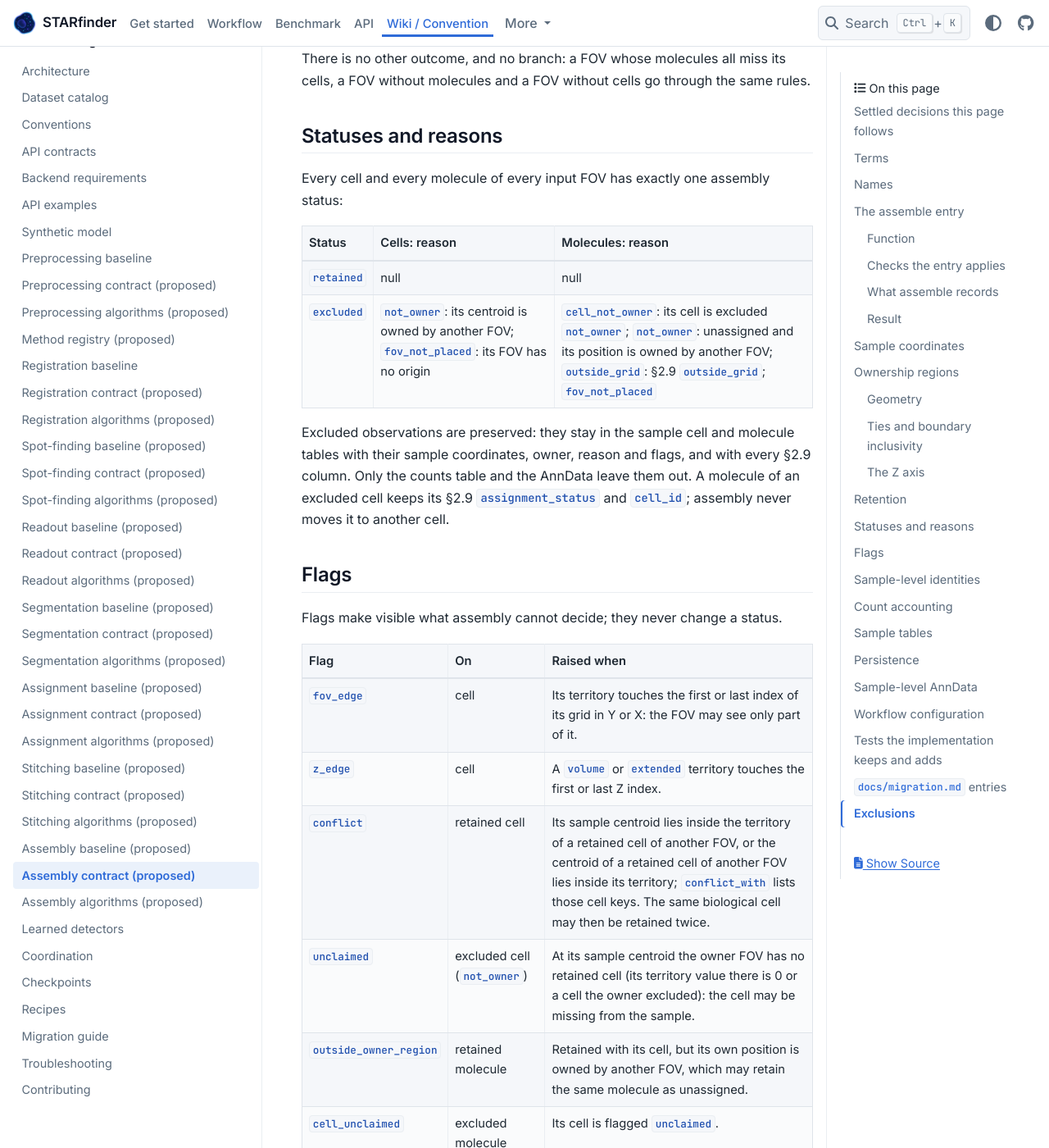
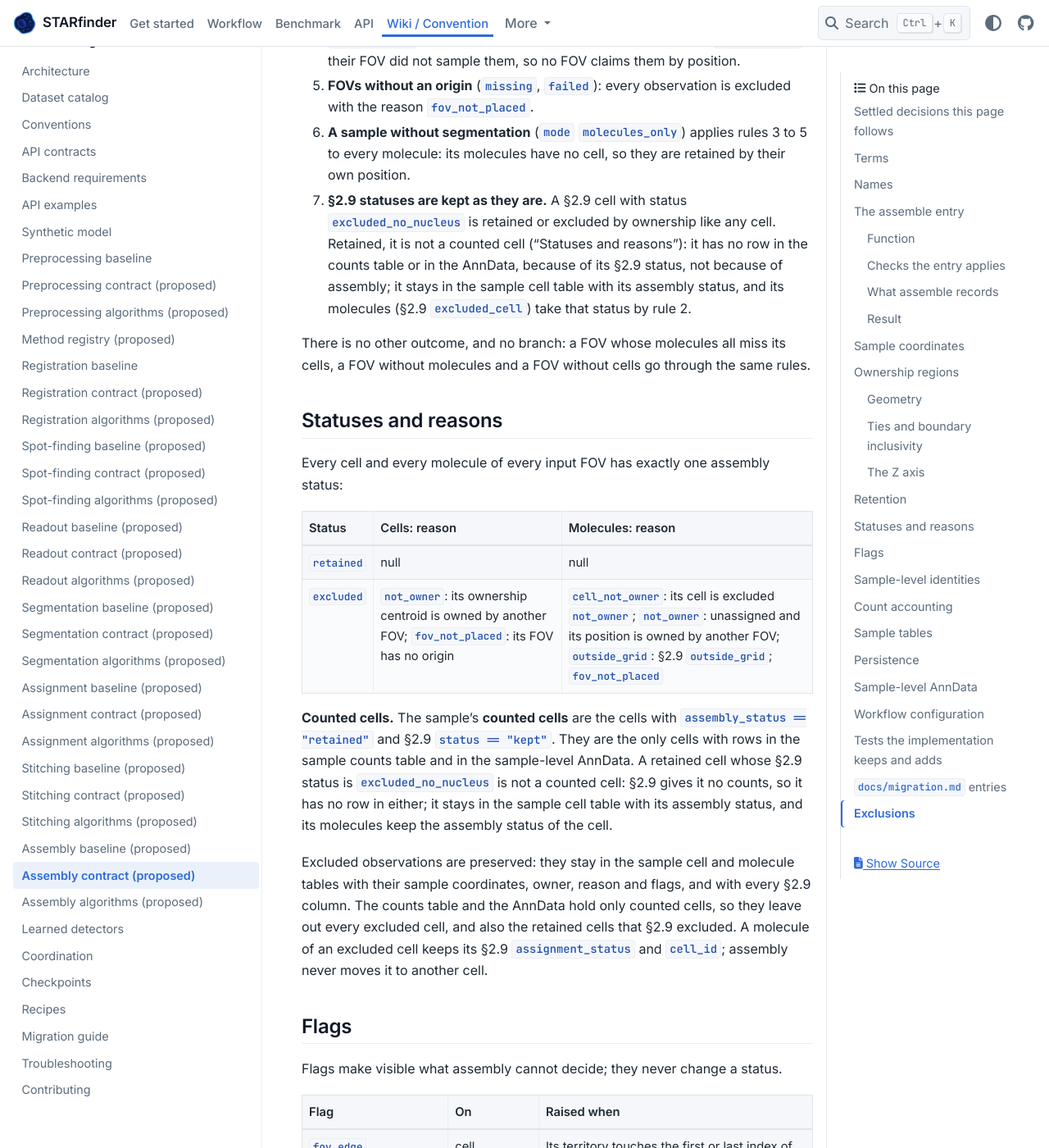
Before and after one commit to wanglab-broad/starfinder, a Sphinx documentation site: the page built from docs/assembly-contract.md, in a window 1280 px wide and 1400 px high, scrolled down 13528 px. Shown: the whole window at 82% size. Built offline with Sphinx 7.4.7 and the PyData theme 0.15.4, drawn with Linux system fonts in a browser that asks for light colours; some of the changed text lies outside the part shown.

Commit message:
fix(w-326): address review findings (reconcile the §2.10 assembly…)
The repair fixes the two inconsistencies the review found. 1. **Which
cells get an AnnData row.** The contract's 'Statuses and reasons'
section now defines one population, the **counted cells**: cells with
assembly_status 'retained' and §2.9 status 'kept'. Every place that
speaks of the rows of the counts table or the AnnData now uses that
name, on both pages. A new paragraph, 'Which cells have a row', says: -
a retained excluded_no_nucleus cell has no counts row and no AnnData
row; - it stays in the sample cell table with its assembly status, and
its molecules keep the cell's status; - the …

Linear-Issue: W-326

````diff
--- a/docs/assembly-contract.md
+++ b/docs/assembly-contract.md
@@ -132,7 +132,8 @@
 
 `assemble` checks its arguments, maps every observation into sample coordinates, computes
 the ownership map from the placement, assigns one assembly status per cell and molecule,
-computes the flags, copies the §2.9 counts of the retained cells, and returns an
+computes the flags, copies the §2.9 counts of the counted cells ("Statuses and reasons"),
+and returns an
 `AssemblyResult`. It never reads or writes files except to load a saved assignment named
 by path, never runs stitch, assign or any per-FOV stage, matches no cell across FOVs and
 moves no molecule to another cell. Like `stitch`, it is a sample-level computation, not a
@@ -243,7 +244,7 @@
     fovs: pd.DataFrame        # one row per FOV of the placement ("Sample tables")
     cells: pd.DataFrame       # one row per cell of every input FOV
     molecules: pd.DataFrame   # one row per molecule of every input FOV
-    counts: pd.DataFrame      # the §2.9 long counts of the retained kept cells
+    counts: pd.DataFrame      # the §2.9 long counts of the counted cells
     genes: tuple[str, ...]
     record: Mapping[str, Any]
 ```
@@ -265,6 +266,15 @@
   original territory and `expanded_centroid_*` for the expanded one; never truncated. For
   a cell of a `plane` label image, `centroid_z` is 0.0 by the §2.9 table but is not a
   measured position, so its `sample_centroid_z` is NaN.
+* **The ownership centroid** is the centroid that ownership tests ("Retention", rule 1):
+  the expanded territory's when `centroid="territory"` and assign expanded the FOV's
+  cells, the original territory's otherwise (`centroid="original"`, or no expansion). The
+  cell table records which in `ownership_centroid` (`expanded` or `original`) and copies
+  that centroid's sample coordinates into `sample_ownership_centroid_z/y/x`. Each name
+  therefore means one thing: `sample_centroid_*` is always the original territory's
+  centroid, `sample_expanded_centroid_*` always the expanded territory's (NaN without
+  expansion), and `sample_ownership_centroid_*` always equals the pair that
+  `ownership_centroid` names.
 * **Fractional placement is preserved**: the origin is used as the placement record holds
   it (float64 µm, never cast); so are the fractional centroids and molecule positions.
 * **Unknown calibration stays unknown**: a grid without known spacing cannot be placed
@@ -332,11 +342,11 @@
 
 As agreed on 2026-09-27, with the reasons of "Statuses and reasons":
 
-1. **Cells.** A cell of a placed FOV is retained when the owner of its sample centroid
-   (the territory assign sampled, expanded when assign expanded, under
-   `centroid="territory"`; the original territory under `"original"`) is its own FOV;
-   otherwise it is excluded with the reason `not_owner`. A cell centroid always lies in its
-   own footprint, so it always has an owner.
+1. **Cells.** A cell of a placed FOV is retained when the owner of its ownership centroid
+   (`sample_ownership_centroid_*`, "Sample coordinates": the expanded territory's under
+   `centroid="territory"` when assign expanded, the original territory's otherwise) is its
+   own FOV; otherwise it is excluded with the reason `not_owner`. Either centroid lies in
+   its own FOV's footprint, so it always has an owner.
 2. **Molecules of cells.** An `assigned` or `excluded_cell` molecule (§2.9) takes the
    assembly status of its cell: retained with a retained cell, wherever its own position
    lies, even in another FOV's ownership region; excluded with the reason
@@ -350,8 +360,10 @@
 6. **A sample without segmentation** (`mode` `molecules_only`) applies rules 3 to 5 to
    every molecule: its molecules have no cell, so they are retained by their own position.
 7. **§2.9 statuses are kept as they are.** A §2.9 cell with status `excluded_no_nucleus` is
-   retained or excluded by ownership like any cell; it stays out of the counts and of the
-   AnnData because of its §2.9 status, not because of assembly.
+   retained or excluded by ownership like any cell. Retained, it is not a counted cell
+   ("Statuses and reasons"): it has no row in the counts table or in the AnnData, because
+   of its §2.9 status, not because of assembly; it stays in the sample cell table with its
+   assembly status, and its molecules (§2.9 `excluded_cell`) take that status by rule 2.
 
 There is no other outcome, and no branch: a FOV whose molecules all miss its cells, a FOV
 without molecules and a FOV without cells go through the same rules.
@@ -363,12 +375,20 @@
 | Status | Cells: reason | Molecules: reason |
 | --- | --- | --- |
 | `retained` | null | null |
-| `excluded` | `not_owner`: its centroid is owned by another FOV; `fov_not_placed`: its FOV has no origin | `cell_not_owner`: its cell is excluded `not_owner`; `not_owner`: unassigned and its position is owned by another FOV; `outside_grid`: §2.9 `outside_grid`; `fov_not_placed` |
+| `excluded` | `not_owner`: its ownership centroid is owned by another FOV; `fov_not_placed`: its FOV has no origin | `cell_not_owner`: its cell is excluded `not_owner`; `not_owner`: unassigned and its position is owned by another FOV; `outside_grid`: §2.9 `outside_grid`; `fov_not_placed` |
+
+**Counted cells.** The sample's **counted cells** are the cells with
+`assembly_status == "retained"` and §2.9 `status == "kept"`. They are the only cells with
+rows in the sample counts table and in the sample-level AnnData. A retained cell whose
+§2.9 status is `excluded_no_nucleus` is not a counted cell: §2.9 gives it no counts, so it
+has no row in either; it stays in the sample cell table with its assembly status, and its
+molecules keep the assembly status of the cell.
 
 Excluded observations are preserved: they stay in the sample cell and molecule tables
-with their sample coordinates, owner, reason and flags, and with every §2.9 column. Only
-the counts table and the AnnData leave them out. A molecule of an excluded cell keeps its
-§2.9 `assignment_status` and `cell_id`; assembly never moves it to another cell.
+with their sample coordinates, owner, reason and flags, and with every §2.9 column. The
+counts table and the AnnData hold only counted cells, so they leave out every excluded
+cell, and also the retained cells that §2.9 excluded. A molecule of an excluded cell keeps
+its §2.9 `assignment_status` and `cell_id`; assembly never moves it to another cell.
 
 ## Flags
 
@@ -378,8 +398,8 @@
 | --- | --- | --- |
 | `fov_edge` | cell | Its territory touches the first or last index of its grid in Y or X: the FOV may see only part of it. |
 | `z_edge` | cell | A `volume` or `extended` territory touches the first or last Z index. |
-| `conflict` | retained cell | Its sample centroid lies inside the territory of a retained cell of another FOV, or the centroid of a retained cell of another FOV lies inside its territory; `conflict_with` lists those cell keys. The same biological cell may then be retained twice. |
-| `unclaimed` | excluded cell (`not_owner`) | At its sample centroid the owner FOV has no retained cell (its territory value there is 0 or a cell the owner excluded): the cell may be missing from the sample. |
+| `conflict` | retained cell | Its ownership centroid (`sample_ownership_centroid_*`) lies inside the territory of a retained cell of another FOV, or the ownership centroid of a retained cell of another FOV lies inside its territory; `conflict_with` lists those cell keys. The same biological cell may then be retained twice. |
+| `unclaimed` | excluded cell (`not_owner`) | At its ownership centroid the owner FOV has no retained cell (its territory value there is 0 or a cell the owner excluded): the cell may be missing from the sample. |
 | `outside_owner_region` | retained molecule | Retained with its cell, but its own position is owned by another FOV, which may retain the same molecule as unassigned. |
 | `cell_unclaimed` | excluded molecule | Its cell is flagged `unclaimed`. |
 
@@ -430,16 +450,19 @@
    cell's assembly status (and reason `cell_not_owner` when the cell's is `not_owner`, or
    `fov_not_placed`); every `unassigned` molecule of a placed FOV is retained exactly when
    its position's owner is its FOV; every `outside_grid` molecule is excluded.
-4. **Retained counts equal the per-FOV counts.** For every retained cell whose §2.9 status
-   is `kept`, its rows in the sample `counts` equal its rows in its FOV's §2.9 `counts`,
-   compartment by compartment; no other cell has rows. Hence
+4. **Counted cells' counts equal the per-FOV counts.** For every counted cell
+   ("Statuses and reasons"), its rows in the sample `counts` equal its rows in its FOV's
+   §2.9 `counts`, compartment by compartment; no other cell has rows, so a retained cell
+   that §2.9 excluded has none. Hence
    `Σ counts(whole) = #{retained molecules with assignment_status assigned}
-   = Σ n_molecules over retained kept cells`.
-5. **§2.9 identities carry over.** Each retained cell keeps its §2.9 counts, so
-   `whole = nucleus + cytoplasm` holds for every retained cell whose `compartments` is
-   `available`, cells whose compartments are `withheld`, `no_nucleus` or `unavailable`
-   have no compartment rows, and the per-molecule compartment identity of
-   {doc}`assignment-contract` ("Count accounting", 3) holds over the retained molecules.
+   = Σ n_molecules over counted cells`, and the AnnData has one row per counted cell
+   ("Sample-level AnnData").
+5. **§2.9 identities carry over.** Each counted cell keeps its §2.9 counts, so
+   `whole = nucleus + cytoplasm` holds for every counted cell whose `compartments` is
+   `available`, counted cells whose compartments are `withheld`, `no_nucleus` or
+   `unavailable` have no compartment rows, and the per-molecule compartment identity of
+   {doc}`assignment-contract` ("Count accounting", 3) holds over the retained `assigned`
+   molecules.
 6. **No identity about biological cells.** The number of distinct biological cells or
    molecules is not known and is not claimed ("Flags").
 
@@ -466,7 +489,9 @@
 | every column of the §2.9 cell table | as there | `status`, `exclusion_reason`, sizes, `centroid_*`, `expanded_centroid_*`, `n_molecules`, `n_nuclei`, `correspondence`, `correspondence_flags`, `compartments`: copied unchanged. |
 | `sample_centroid_z/y/x` | float64, µm | The original territory's centroid in sample coordinates; `sample_centroid_z` NaN for a plane. |
 | `sample_expanded_centroid_z/y/x` | float64, µm | The same for the expanded territory; NaN unless assign expanded. |
-| `owner_fov_id` | string | The owner of the centroid used for ownership; null for `fov_not_placed`. |
+| `ownership_centroid` | string | Which centroid ownership tests: `expanded` or `original` ("Sample coordinates"). |
+| `sample_ownership_centroid_z/y/x` | float64, µm | A copy of `sample_expanded_centroid_*` when `ownership_centroid` is `expanded`, of `sample_centroid_*` when it is `original`. |
+| `owner_fov_id` | string | The owner of `sample_ownership_centroid_*`; null for `fov_not_placed`. |
 | `assembly_status`, `assembly_reason` | string | "Statuses and reasons". |
 | `assembly_flags` | string | `;`-joined `CELL_ASSEMBLY_FLAGS`; empty when none; `conflict` and `unclaimed` null with `conflicts=False`. |
 | `conflict_with` | string | `;`-joined `obs_name`s of the conflicting retained cells; empty when none. |
@@ -478,7 +503,7 @@
 `assembly_reason`; `assembly_flags`.
 
 **`counts`**, the long table of {doc}`assignment-contract` with `fov_id` and
-`cell_namespace` added: one row per nonzero (retained kept cell, gene, compartment), with
+`cell_namespace` added: one row per nonzero (counted cell, gene, compartment), with
 `count` int64; `matrix()` on the result gives the dense form in `genes` order.
 
 ## Persistence
@@ -487,7 +512,7 @@
 | --- | --- | --- | --- |
 | **S1. A folder per sample beside the placement (recommended)** | `<OUTPUT>/assembly/<sample>/`: `assembly.json` (the record, with the SHA-256 of every file), `fovs.<fmt>`, `cells.<fmt>`, `molecules.<fmt>`, `counts.<fmt>` and `sample.h5ad`. `<fmt>` is CSV by default or Parquet, through the checkpoint table writer ({doc}`checkpoints`, "Table formats"), as for the §2.9 tables. | None: the golden test pins values, not files. | New folder beside `stitching/<sample>/` (W-325 S1). `output/tile_config_{sample}.csv`, `expr/{fovID}/*` and the legacy sample files are untouched while the legacy rules run. |
 | S2. The legacy sample file names as the store | `expr/{sample}_raw.h5ad` (the AnnData) and `expr/{sample}_reads_assignment.csv` (the molecule table), with new content; the record in `uns`. | None. | The same names hold different populations and columns depending on the configuration; readers of earlier runs cannot tell which they read. The cell table of excluded cells has no file. |
-| S3. One AnnData as the only store | `sample.h5ad` with every cell (retained and excluded) as `obs`, the molecule table in `uns`. | None. | Breaks "one row per retained cell" of the AnnData, needs anndata to read any table, and stores a large molecule table inside an H5AD. |
+| S3. One AnnData as the only store | `sample.h5ad` with every cell (retained and excluded) as `obs`, the molecule table in `uns`. | None. | Breaks "one row per counted cell" of the AnnData, needs anndata to read any table, and stores a large molecule table inside an H5AD. |
 
 **Recommendation: S1.** It follows the run-record pattern of the placement and of the
 §2.9 assignment folders, keeps every population in a plain table, and needs anndata only
@@ -507,19 +532,39 @@
 
 | Part | Content |
 | --- | --- |
-| `obs` | One row per cell with `assembly_status == "retained"` and §2.9 `status == "kept"`, in the cell table's order. `obs_names` are the cells' `obs_name`. Columns: `sample`, `fov_id`, `cell_namespace`, `cell_id`, the §2.9 cell columns that `raw.h5ad` carries (`size_voxels`, `expanded_size_voxels`, `size_physical`, `centroid_*`, `n_molecules`, `n_nuclei`, `correspondence`, `correspondence_flags`, `compartments`), `sample_centroid_z/y/x`, `sample_expanded_centroid_z/y/x`, `assembly_flags`, `conflict_with`, and with `annotation` the columns of that sample's annotation row (the workflow passes `documents/sample-annotation.csv` without `fov_start`, `fov_end`). |
+| `obs` | One row per counted cell ("Statuses and reasons": `assembly_status == "retained"` and §2.9 `status == "kept"`), in the cell table's order. `obs_names` are the cells' `obs_name`. Columns: `sample`, `fov_id`, `cell_namespace`, `cell_id`, the §2.9 cell columns that `raw.h5ad` carries (`size_voxels`, `expanded_size_voxels`, `size_physical`, `centroid_*`, `n_molecules`, `n_nuclei`, `correspondence`, `correspondence_flags`, `compartments`), `sample_centroid_z/y/x`, `sample_expanded_centroid_z/y/x`, `ownership_centroid`, `sample_ownership_centroid_z/y/x`, `assembly_flags`, `conflict_with`, and with `annotation` the columns of that sample's annotation row (the workflow passes `documents/sample-annotation.csv` without `fov_start`, `fov_end`). |
 | `var` | The sample's `genes`, in order (`var_names`). |
 | `X` | float64 whole-cell counts: row `i` equals the `whole` rows of cell `i` in the sample `counts`, which equal its §2.9 counts (identity 4). |
 | `layers` | When the inputs gave nuclei: `nucleus` and `cytoplasm`, float64, 0.0 for a measured zero and NaN for every gene of a cell whose `compartments` is not `available`, as in `raw.h5ad`; a FOV assigned without nuclei contributes NaN rows. Without nuclei in any FOV: no layer. |
-| `obsm["spatial"]` | `(n, 2)` float64, `[sample_centroid_x, sample_centroid_y]` in µm, of the centroid used for ownership: the X, Y order of the scanpy and squidpy convention. The full ZYX values are the `obs` columns. |
-| `uns` | `assembly`: the record as JSON text (the per-FOV assignment record hashes included); `spatial_unit`: `"µm"`; `frame_id`. |
+| `obsm["spatial"]` | `(n, 2)` float64 in µm, the X and Y of the ownership centroid: `[sample_ownership_centroid_x, sample_ownership_centroid_y]` of the cell table. On a row whose `ownership_centroid` is `expanded` (`centroid="territory"` and assign expanded) these equal `sample_expanded_centroid_x, sample_expanded_centroid_y`; on a row where it is `original` (`centroid="original"`, or no expansion) they equal `sample_centroid_x, sample_centroid_y`. X, Y is the order of the scanpy and squidpy convention; the ZYX values are the `obs` columns. |
+| `uns` | `assembly`: the record as JSON text (the per-FOV assignment record hashes included); `spatial_unit`: `"µm"`; `frame_id`; `spatial_centroid`: which centroid `obsm["spatial"]` holds, as JSON text: the columns it copies (`sample_ownership_centroid_x`, `sample_ownership_centroid_y`), the `centroid` setting, and the number of rows whose `ownership_centroid` is `expanded` and `original`. |
 
-**A test can check it against the sample tables**: `adata.n_obs` equals the number of cell
-rows with `assembly_status == "retained"` and `status == "kept"`; `obs_names` and
-`obs[["fov_id", "cell_namespace", "cell_id"]]` equal those rows, in order;
-`adata.X[i, g]` equals the `whole` count of that cell and gene in `counts` (0 where there
-is no row), and the layers likewise; `obs` sample coordinates and `obsm["spatial"]` equal
-the cell table's `sample_*` columns exactly; `var_names` equal `genes`.
+**Which cells have a row.** The rows are the counted cells and no others. A retained cell
+whose §2.9 status is `excluded_no_nucleus` has no row in the counts table and none in the
+AnnData; it stays in the sample cell table with its assembly status, and its molecules keep
+the assembly status of the cell. The identity a test checks: `adata.n_obs` equals the
+number of rows of the sample cell table with `assembly_status == "retained"` and
+`status == "kept"`.
+
+**A test can check it against the sample tables**, on the counted cells (the cell-table
+rows with `assembly_status == "retained"` and `status == "kept"`), in table order:
+
+* `adata.n_obs` equals their number, and `obs_names` and
+  `obs[["fov_id", "cell_namespace", "cell_id"]]` equal those rows; no other row of the
+  cell table, in particular no retained row whose `status` is `excluded_no_nucleus`, has an
+  `obs_name` in the AnnData;
+* `adata.X[i, g]` equals the `whole` count of that cell and gene in `counts` (0 where there
+  is no row), and the `nucleus` and `cytoplasm` layers likewise;
+* each `obs` sample-coordinate column, `sample_centroid_z/y/x`,
+  `sample_expanded_centroid_z/y/x` and `sample_ownership_centroid_z/y/x`, and
+  `obs["ownership_centroid"]` equal the cell-table column of the same name on those rows
+  exactly (NaN where the cell table holds NaN);
+* `obsm["spatial"][:, 0]` equals `sample_ownership_centroid_x` and `obsm["spatial"][:, 1]`
+  equals `sample_ownership_centroid_y`; on rows whose `ownership_centroid` is `expanded`
+  they equal `sample_expanded_centroid_x` and `sample_expanded_centroid_y`, and on rows
+  where it is `original`, `sample_centroid_x` and `sample_centroid_y`;
+* `uns["spatial_centroid"]` names those two columns and the `centroid` setting;
+* `var_names` equal `genes`.
 
 **No segmentation** (`mode` `molecules_only`): the AnnData has no row (`X` of shape
 `(0, n_genes)`), `var["n_molecules_retained"]` holds the retained molecules per gene, and
@@ -532,12 +577,13 @@
 
 **Where it differs from `create_sample_h5ad.py`**:
 
-* built from the sample tables, so the retained cells follow the new ownership rule, and
-  FOVs without cells are part of the record rather than skipped;
+* built from the sample tables, so its rows are the counted cells of the new ownership
+  rule, and FOVs without cells are part of the record rather than skipped;
 * needs no `scanpy` and runs under pandas 3 (strings written as anndata expects);
-* exists for every assembled sample, with no row when no cell is retained (today `concat`
+* exists for every assembled sample, with no row when no cell is counted (today `concat`
   of an empty list raises);
-* sample coordinates in µm (`sample_centroid_*`, `obsm["spatial"]`) instead of integer
+* sample coordinates in µm (`sample_centroid_*`, `sample_expanded_centroid_*`,
+  `sample_ownership_centroid_*`, `obsm["spatial"]`) instead of integer
   pixel `global_*`, and no legacy `volume`, `fov_x/y/z`, `seg_label` columns (the cell key
   replaces `seg_label`);
 * the assembly record and the per-FOV assignment hashes in `uns` (today each FOV's `uns`
@@ -595,7 +641,9 @@
   `tables/option_effects.json` on the fixture (3D: FOV1 retains scene cells 1, 2, 5, 9;
   FOV2 4, 6; FOV3 3, 7, 8; 2D: FOV3 also 9, with both copies flagged `conflict`); every
   identity of "Count accounting" on the fixture and on a `molecules_only` variant; the
-  `fov_not_placed` and review refusal cases; the AnnData checks above; the save and load
+  `fov_not_placed` and review refusal cases; the AnnData checks above, with a retained
+  `excluded_no_nucleus` cell that has no AnnData row and an expanded FOV whose
+  `obsm["spatial"]` holds the expanded centroids; the save and load
   round trip with its SHA-256 check; the workflow block and its schema.
 
 ## `docs/migration.md` entries
````
Also changed, not shown: docs/assembly-algorithms.md (+24 -15 lines).
